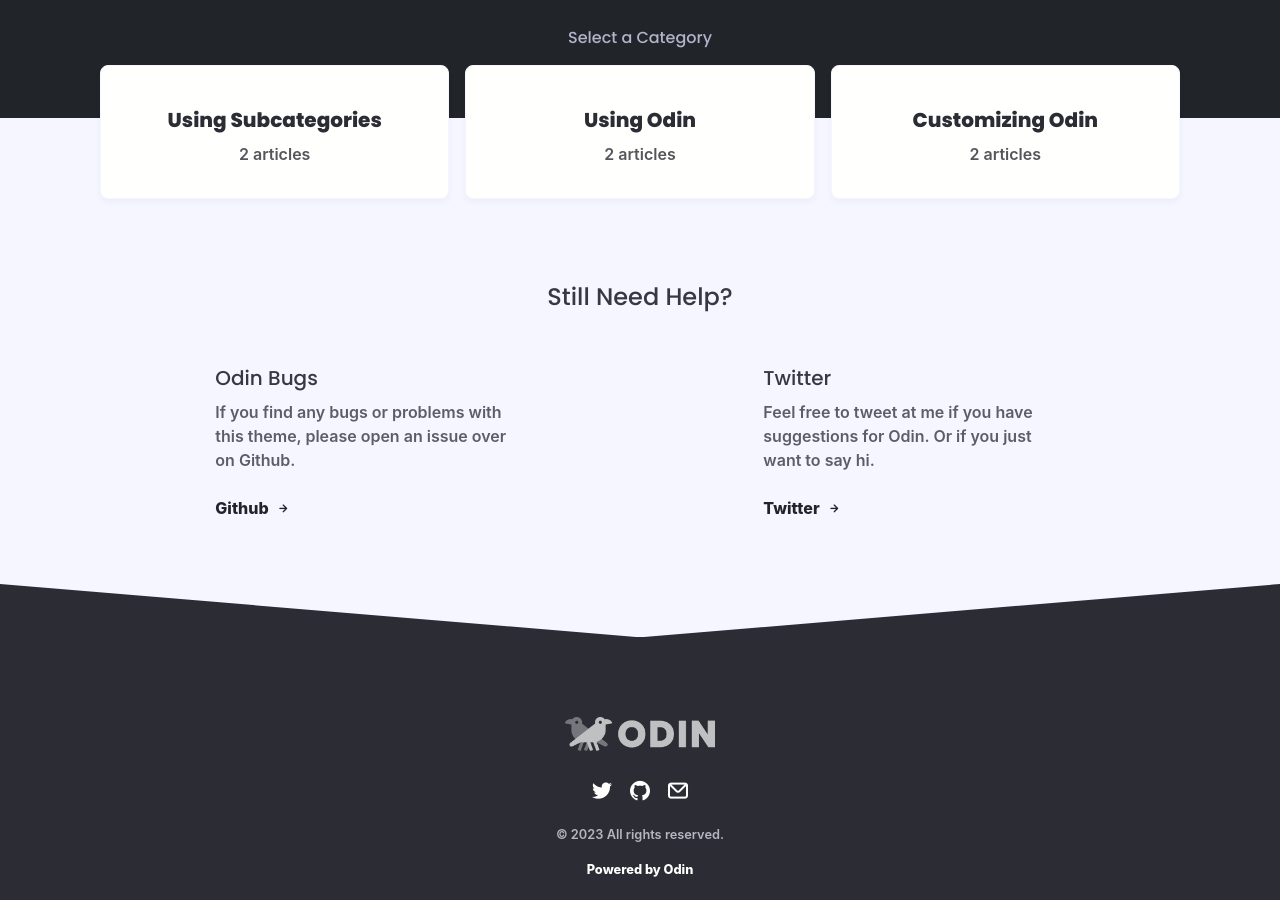
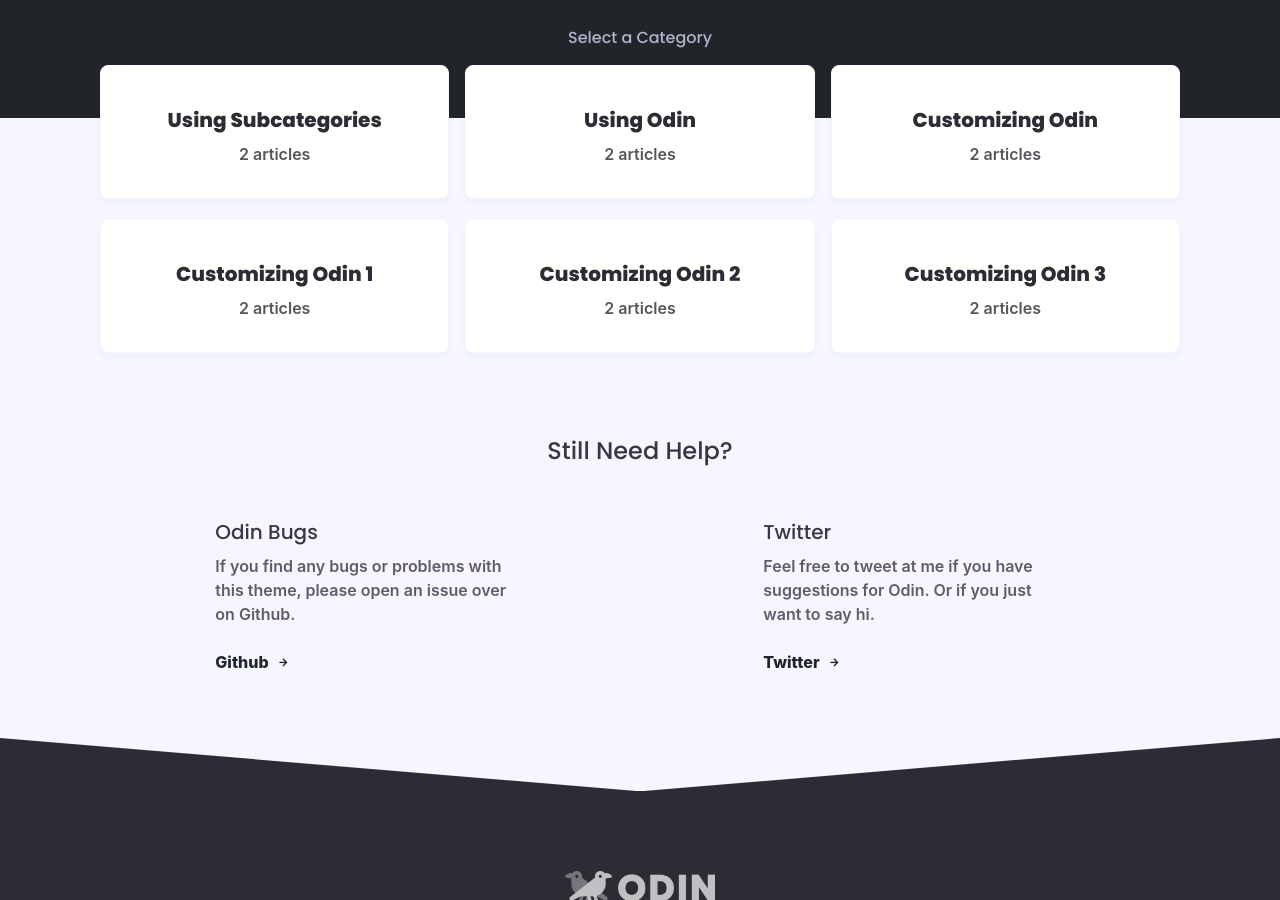
Before and after one commit to nguyenquy0710/nguyenquy0710.github.io, a Jekyll site: the page built from index.html, in a window 1280 px wide and 900 px high, scrolled down 355 px. Built offline with Jekyll 4.4.1, drawn with Linux system fonts in a browser that asks for light colours; nearby versions of some CDN libraries; some web fonts are replaced; the list of posts is cut into pages by our own code; comment, search, counter and statistics services are not loaded.

Commit message:
update data

```diff
--- a/_data/category_list.yml
+++ b/_data/category_list.yml
@@ -1,5 +1,4 @@
 #This file defines all the categories you are using
-
 
 using-subcategories:
   name: Using Subcategories
@@ -10,3 +9,12 @@
 customizing-odin:
   name: Customizing Odin
   description: Welcome to Odin, time to get started
+customizing-odin-1:
+  name: Customizing Odin 1
+  description: Welcome to Odin, time to get started
+customizing-odin-2:
+  name: Customizing Odin 2
+  description: Welcome to Odin, time to get started
+customizing-odin-3:
+  name: Customizing Odin 3
+  description: Welcome to Odin, time to get started
```
